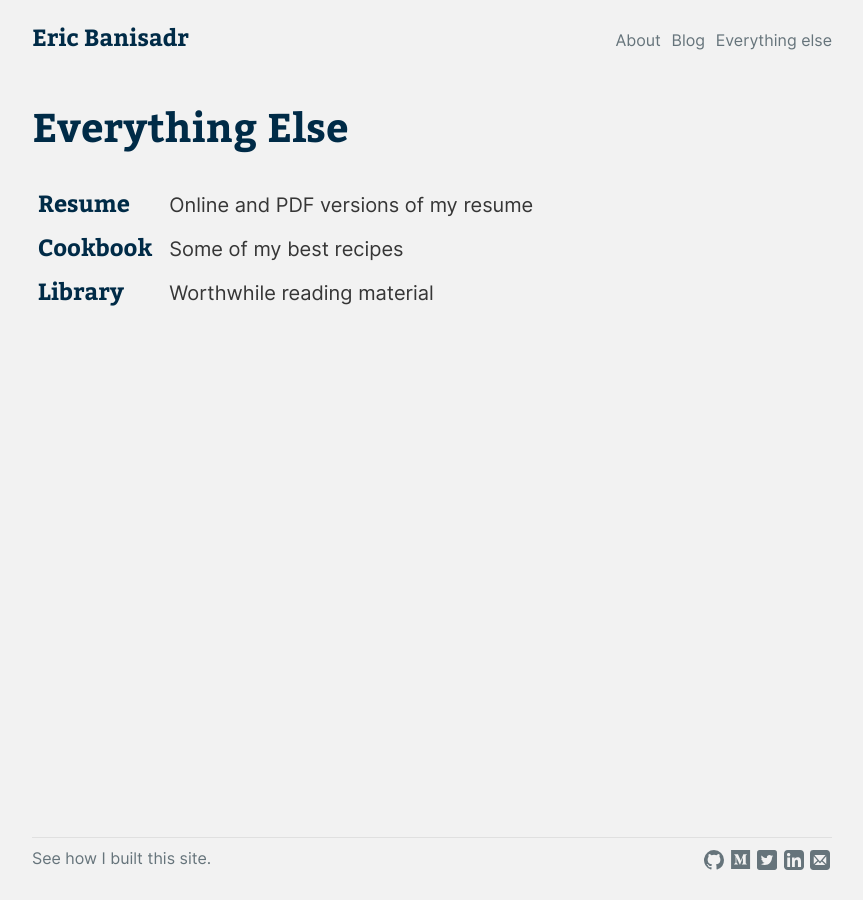
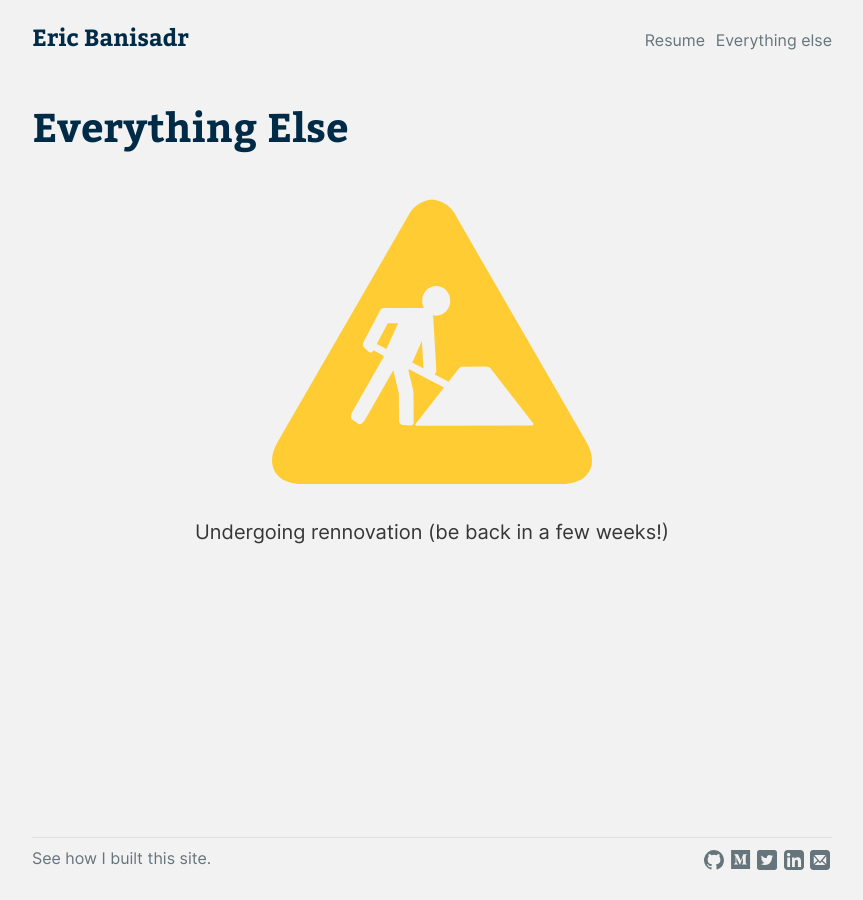
Before and after one commit to ebanisadr/ebanisadr.github.io, a Jekyll site: the page built from everything-else.html, in a window 1280 px wide. Shown: the whole page, without its empty margins (208-1071 px from the left). Built offline with Jekyll 4.4.1, drawn with Linux system fonts in a browser that asks for light colours.

Commit message:
Commit to updating my website
by breaking it, so I'll have to fix it

```diff
--- a/_includes/footer.html
+++ b/_includes/footer.html
@@ -1,5 +1,5 @@
 <footer>
-  <a href='{{ site.url }}/blog/building-this-blog-with-jekyll'>See how I built this site.</a>
+  <a href='{{ site.url }}/everything-else'>See how I built this site.</a>
   <span class='social-icons'>
   {% for item in site.social-links %}
     {% if item.footer %}
--- a/_includes/header.html
+++ b/_includes/header.html
@@ -2,8 +2,9 @@
   <nav>
     <a href='{{ site.url }}/' title='Home'><h3>Eric Banisadr</h3></a>
     <ul>
-      <li><a href='{{ site.url }}/about' title='About'><small>About</small></a></li>
-      <li><a href='{{ site.url }}/blog' title='Blog'><small>Blog</small></a></li>
+      <!--<li><a href='{{ site.url }}/about' title='About'><small>About</small></a></li>-->
+      <!--<li><a href='{{ site.url }}/blog' title='Blog'><small>Blog</small></a></li>-->
+      <li><a href='{{ site.url }}/resume' title='Resume'><small>Resume</small></a></li>
       <li><a href='{{ site.url }}/everything-else' title='Everything else'><small>Everything else</small></a></li>
     </ul>
   </nav>
--- a/everything-else.html
+++ b/everything-else.html
@@ -4,23 +4,6 @@ title: Everything Else
 ---
 <main class='sitemap'>
   <h1>Everything Else</h1>
-  <p></p>
-
-  <table>
-    <tr>
-      <td width='100'><h3><a href='{{ site.url }}/resume'>Resume</a></h3></td>
-      <td><a href='{{ site.url }}/resume'><span>Online and PDF versions of my resume</span></a></td>
-    </tr>
-
-    <tr>
-      <td><h3><a href='{{ site.url }}/cookbook'>Cookbook</a></h3></td>
-      <td><a href='{{ site.url }}/cookbook'><span>Some of my best recipes</span></a></td>
-    </tr>
-
-    <tr>
-      <td><h3><a href='{{ site.url }}/library'>Library</a></h3></td>
-      <td><a href='{{ site.url }}/library'><span>Worthwhile reading material</span></a></td>
-    </tr>
-  </table>
-
+  <img src='{{ site.url }}/under-construction.svg', width='40%' alt='Under construction sign'/>
+  <p style='text-align: center'>Undergoing rennovation (be back in a few weeks!)</p>
 </main>
```
Also changed, not shown: _blog/index.html (deleted, +0 -17 lines), under-construction.svg (added).
